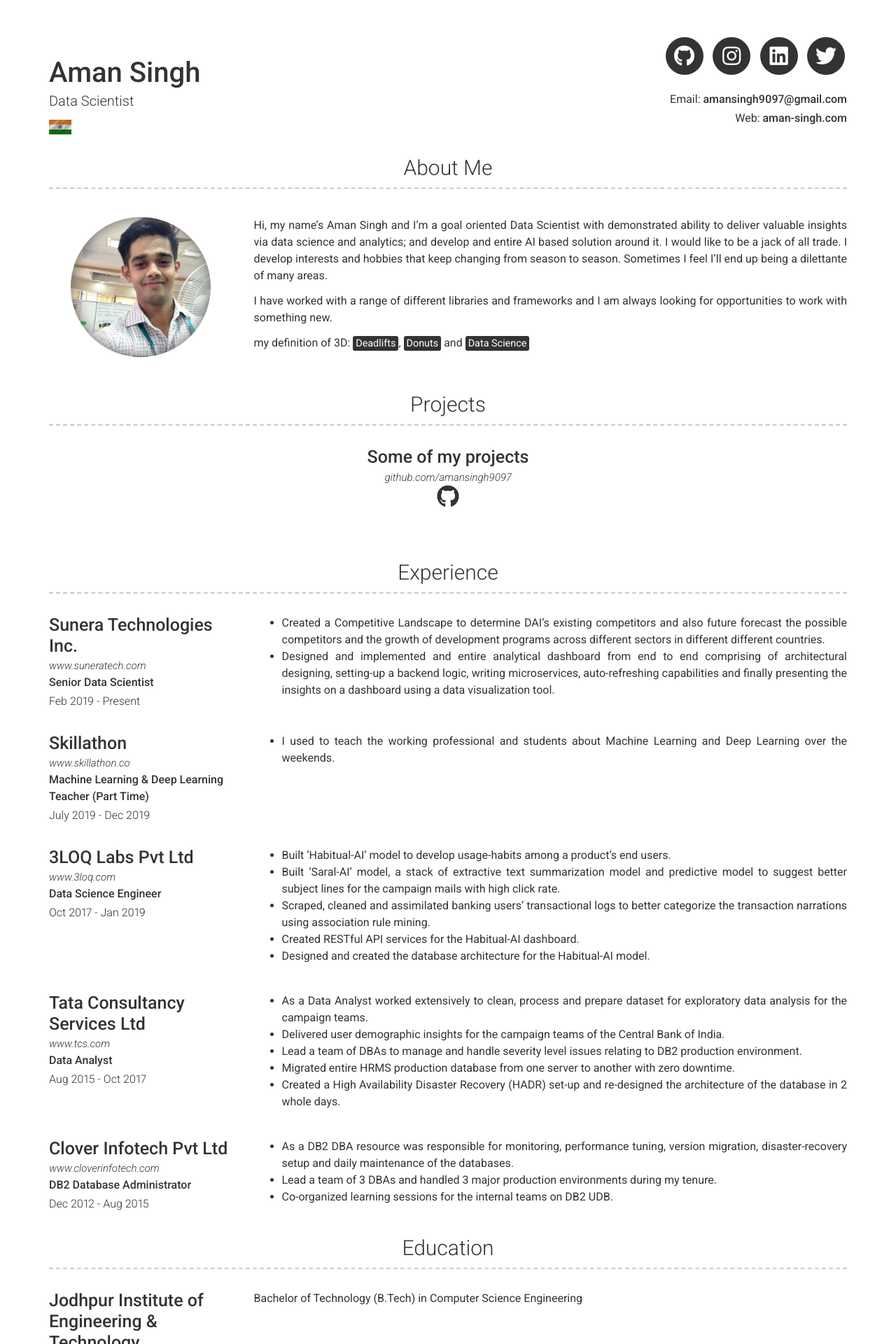
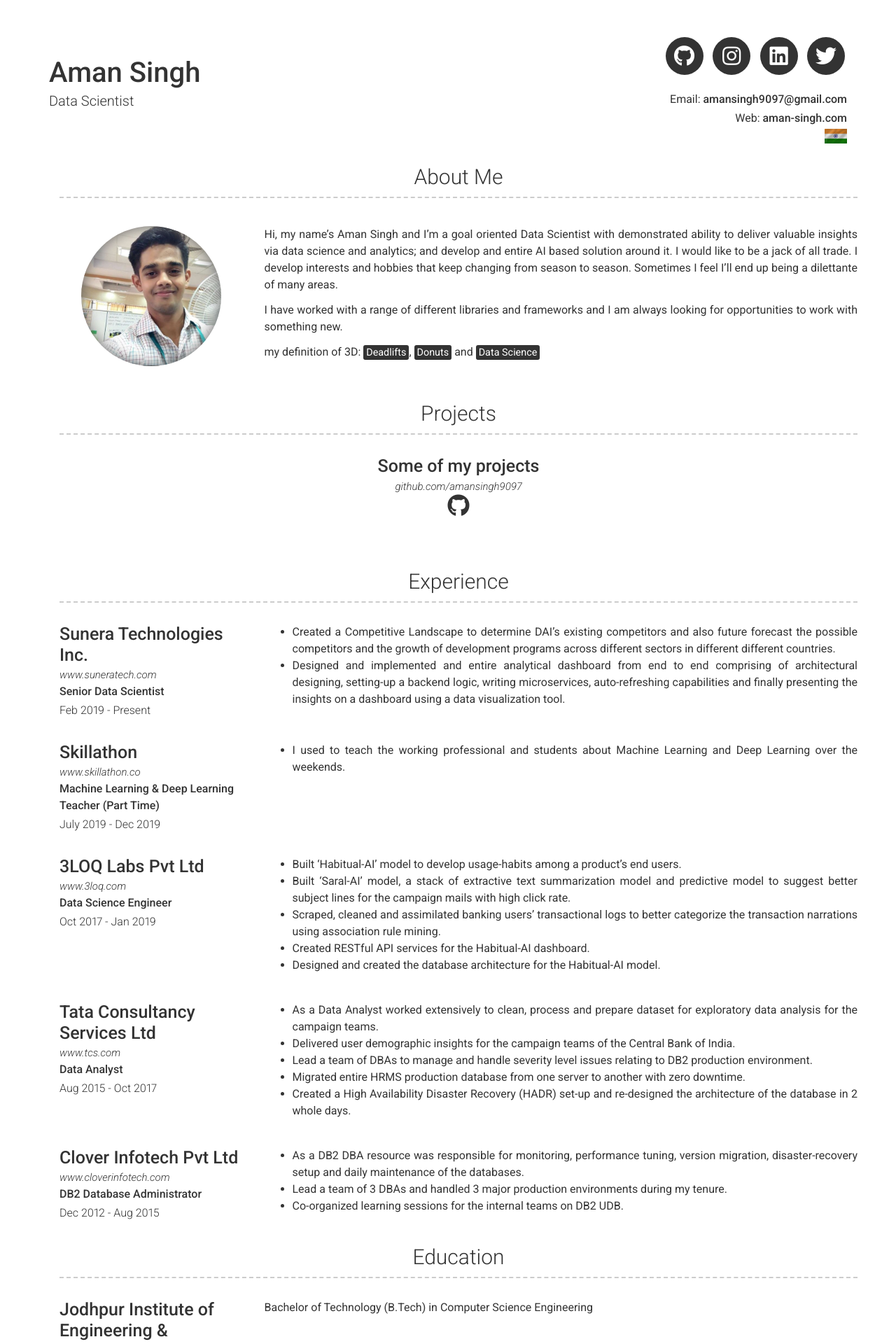
Before and after one commit to amansingh9097/portfolio, a Jekyll site: the page built from index.md, in a window 1280 px wide. Shown: the top 1920 px of the page at 70% size. Built offline with Jekyll 4.4.1, drawn with Linux system fonts in a browser that asks for light colours; nearby versions of some CDN libraries.

Commit message:
move IND flag to right

```diff
--- a/_includes/header.html
+++ b/_includes/header.html
@@ -3,7 +3,6 @@
     <div class="col-xs-12 col-sm-6 col-md-6 col-lg-8 header-left">
       <h1>{{ site.name | escape }}</h1>
       <h2>{{ site.title | escape }}</h2>
-      <img src = "images/india-flag-wave-icon-32.png">
     </div>
     <div class="col-xs-12 col-sm-6 col-md-6 col-lg-4 header-right">
       <ul class="icons no-print">
@@ -122,6 +121,7 @@
           Web: {% include a.html href=site.website %}{{ site.website | escape }}</a>
         </p>
       {%- endif -%}
+      <img src = "images/india-flag-wave-icon-32.png" title="India"/
     </div>
   </div>
 </div>
```
